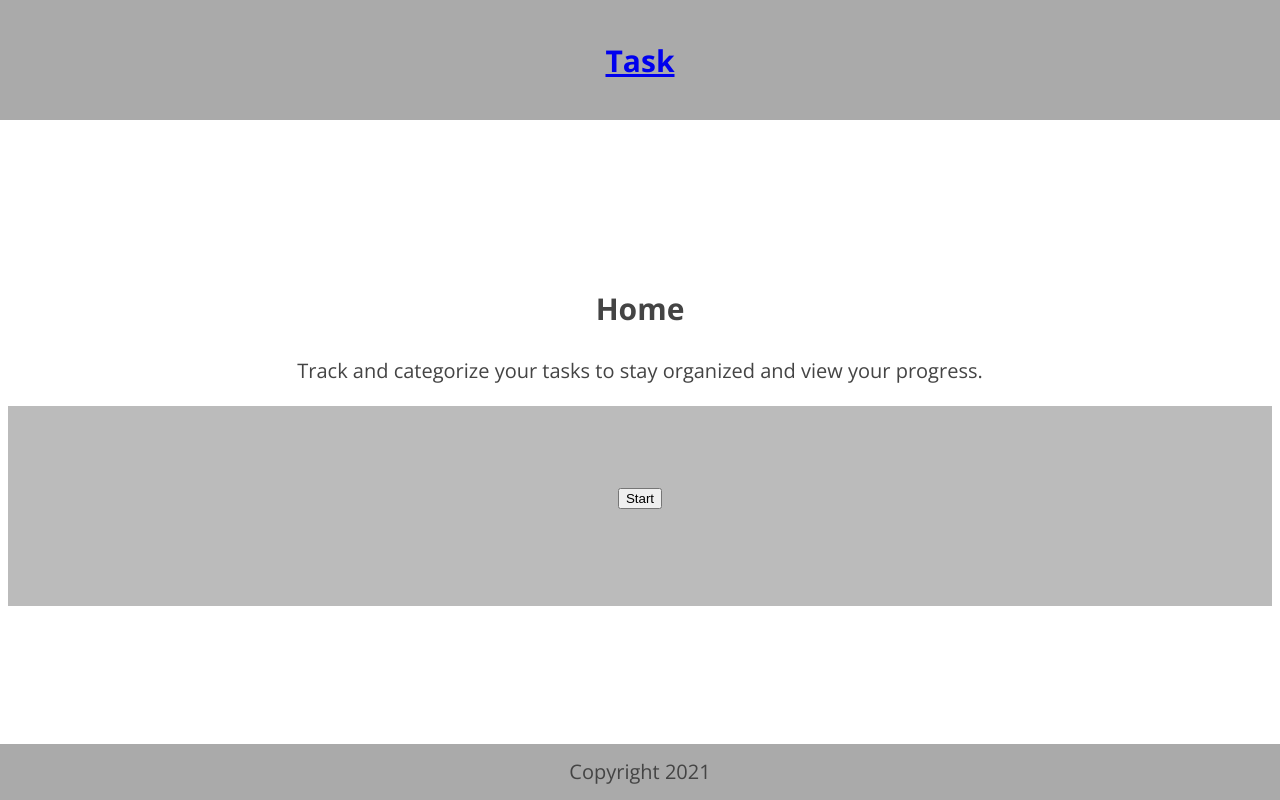
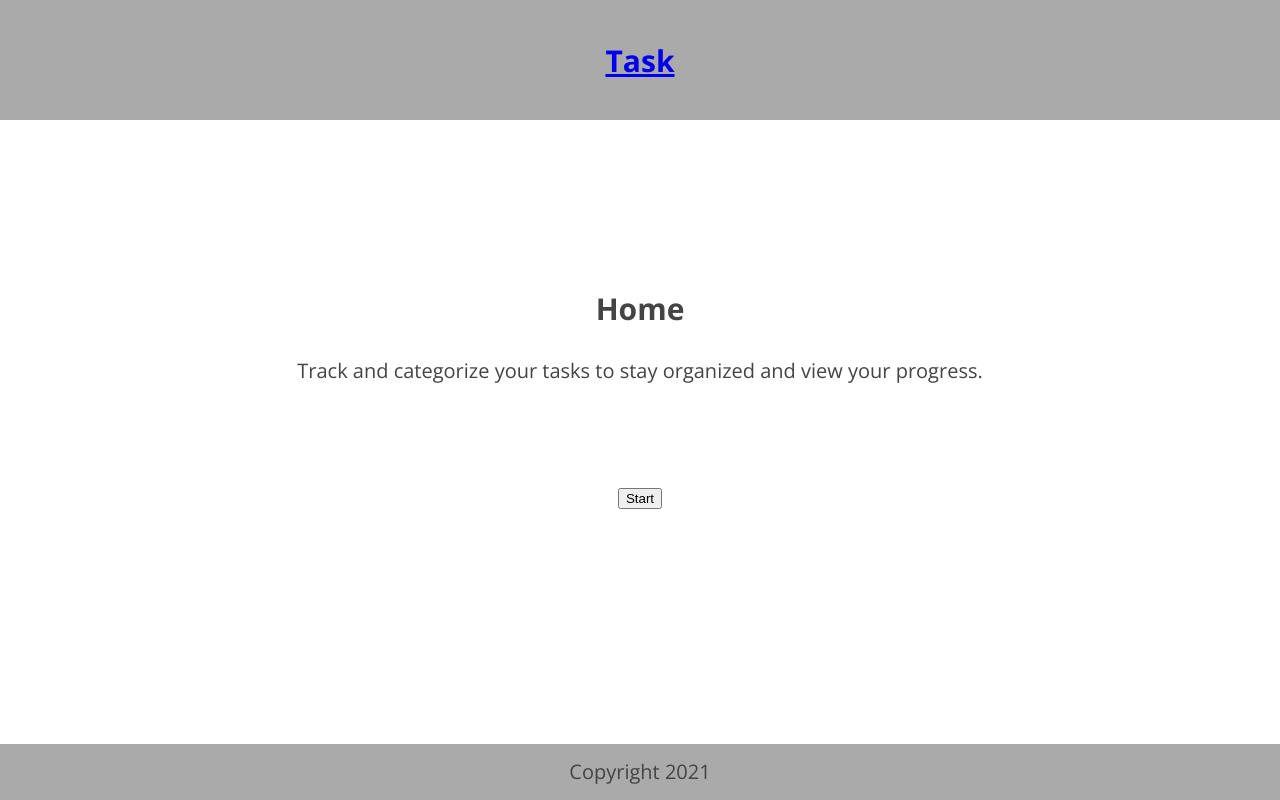
Before and after one commit to bluwakpa/task-client, a React (Create React App) app: page / in a window 1280 px wide. Built offline with nearby package versions, Linux system fonts and the light colour scheme; a web font is replaced by a local one.

Commit message:
static version css home

```diff
--- a/src/index.css
+++ b/src/index.css
@@ -120,6 +120,10 @@ section:nth-child(even) {
   text-decoration: line-through;
 }
 
+.button-section {
+  background-color: #fff;
+}
+
 .ul-text {
   padding-block: 15px;
 }
```
